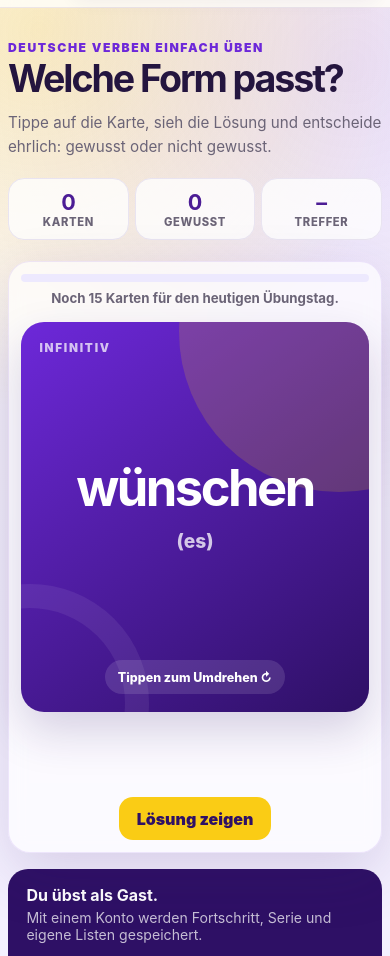
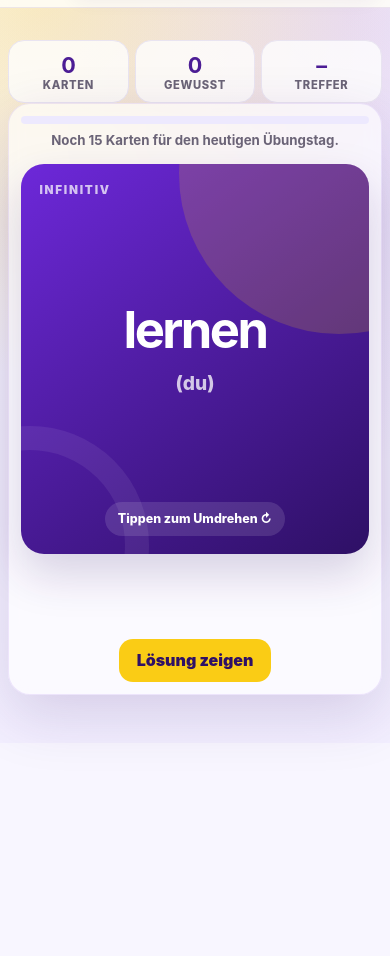
Before and after one commit to ivanboyanov/ivanboyanov.github.io, a website: page index.html in a window 390 px wide. Shown: the part 111-1067 px from the top of the page. After the commit the page ends 854 px from the top, so only its background shows below. Drawn offline with Linux system fonts and the light colour scheme; no server answers.

Commit message:
Simplify mobile practice layout

```diff
--- a/index.html
+++ b/index.html
@@ -46,12 +46,7 @@
     </header>
 
     <main>
-      <section class="hero-copy" aria-labelledby="pageTitle">
-        <div>
-          <p class="eyebrow">Deutsche Verben einfach üben</p>
-          <h1 id="pageTitle">Welche Form passt?</h1>
-          <p>Tippe auf die Karte, sieh die Lösung und entscheide ehrlich: gewusst oder nicht gewusst.</p>
-        </div>
+      <section class="session-overview" aria-label="Aktuelle Sitzung">
         <div class="session-box" aria-label="Aktuelle Sitzung">
           <div><strong id="sessionCards">0</strong><span>Karten</span></div>
           <div><strong id="sessionKnown">0</strong><span>Gewusst</span></div>
@@ -100,13 +95,6 @@
         <p class="empty-state" id="emptyState" hidden>Für diese Auswahl gibt es noch keine Verben. Wähle weitere Verbtypen oder eine andere Liste.</p>
       </section>
 
-      <section class="guest-banner" id="guestBanner">
-        <div>
-          <strong>Du übst als Gast.</strong>
-          <span>Mit einem Konto werden Fortschritt, Serie und eigene Listen gespeichert.</span>
-        </div>
-        <button class="secondary-button" id="openAuthButton" type="button">Anmelden</button>
-      </section>
     </main>
   </div>
 
```
